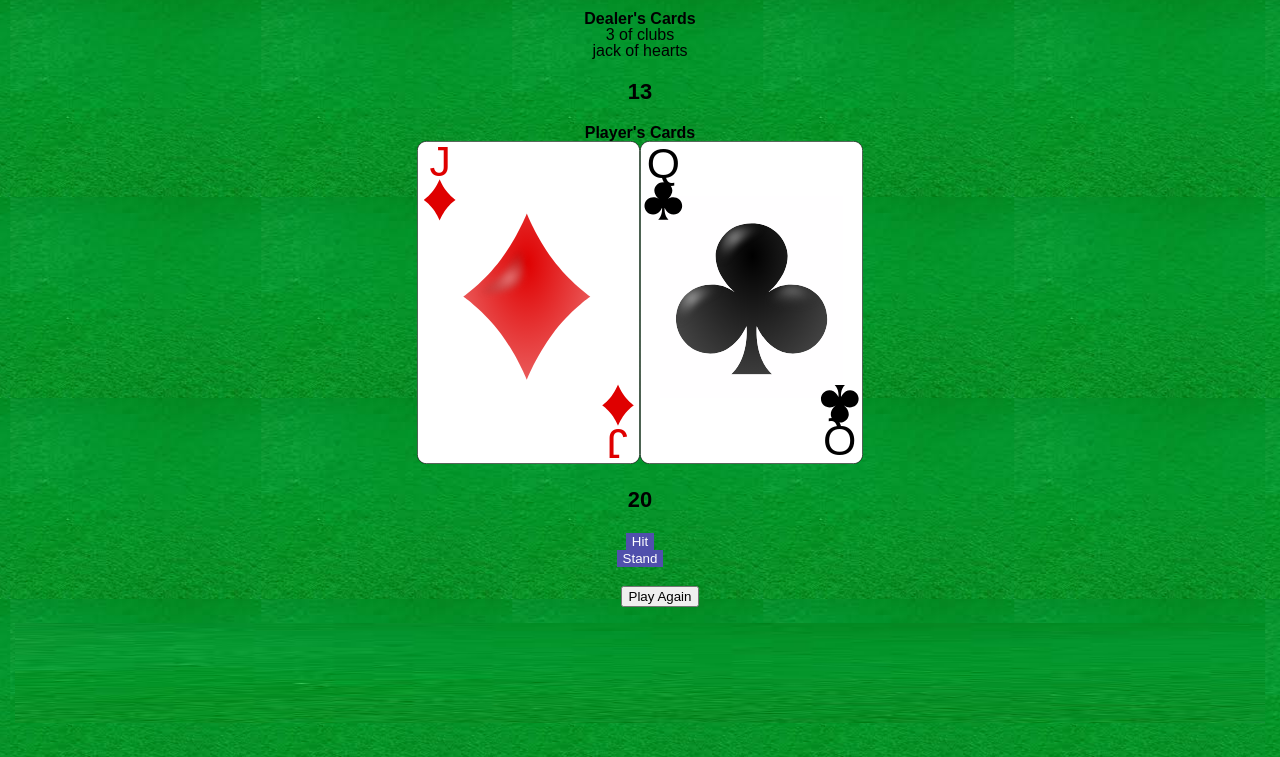
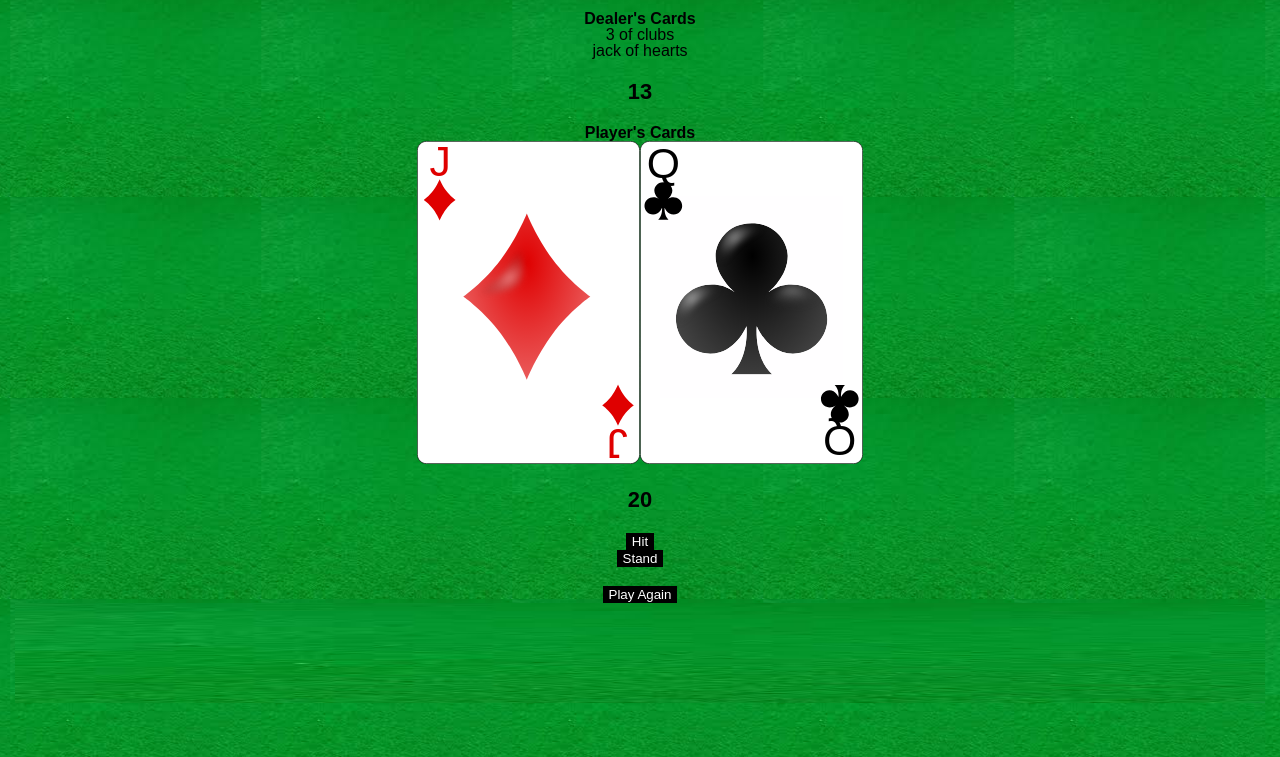
Before and after one commit to mallorysmith64/blackjack, a website: page public/index.html in a window 1280 px wide. Shown: the part 64-821 px from the top of the page. Drawn offline with Linux system fonts and the light colour scheme.

Commit message:
added styling

```diff
--- a/public/index.html
+++ b/public/index.html
@@ -13,9 +13,8 @@
   <h1>Blackjack</h1>
   <header class="dealer-hand">Dealer's Cards</header>
   <section>
-    <li class="give-dealer-cards hide"></li>
+    <li class="give-dealer-cards"></li>
     <h3 class="dealer-points"></h3>
-    </ul>
     <header class="player-hand">Player's Cards</header>
     <li class="deal-player-card"></li>
     <li class="hit-card"></li>
@@ -25,11 +24,7 @@
     <li> <button type="button" class="stand-button">Stand</button></li>
     <h3 id="player-loser"></h3>
     <h3 id="player-winner"></h3>
-  </section>
-  <section>
-    <ul>
-      <li><button class="play-again">Play Again</button></li>
-    </ul>
+    <li><button class="play-again">Play Again</button></li>
   </section>
   <img src="/images/green-felt.jpeg" alt="green felt background" width=1250 height=100 />
   <script src="/main.js" charset="utf-8">
--- a/public/screen.css
+++ b/public/screen.css
@@ -21,9 +21,10 @@ ul {
 }
 
 .hit-button,
-.stand-button {
+.stand-button,
+.play-again {
   border: none;
-  background-color: rgb(80, 80, 172);
+  background-color: black;
   color: white;
 }
 
```
